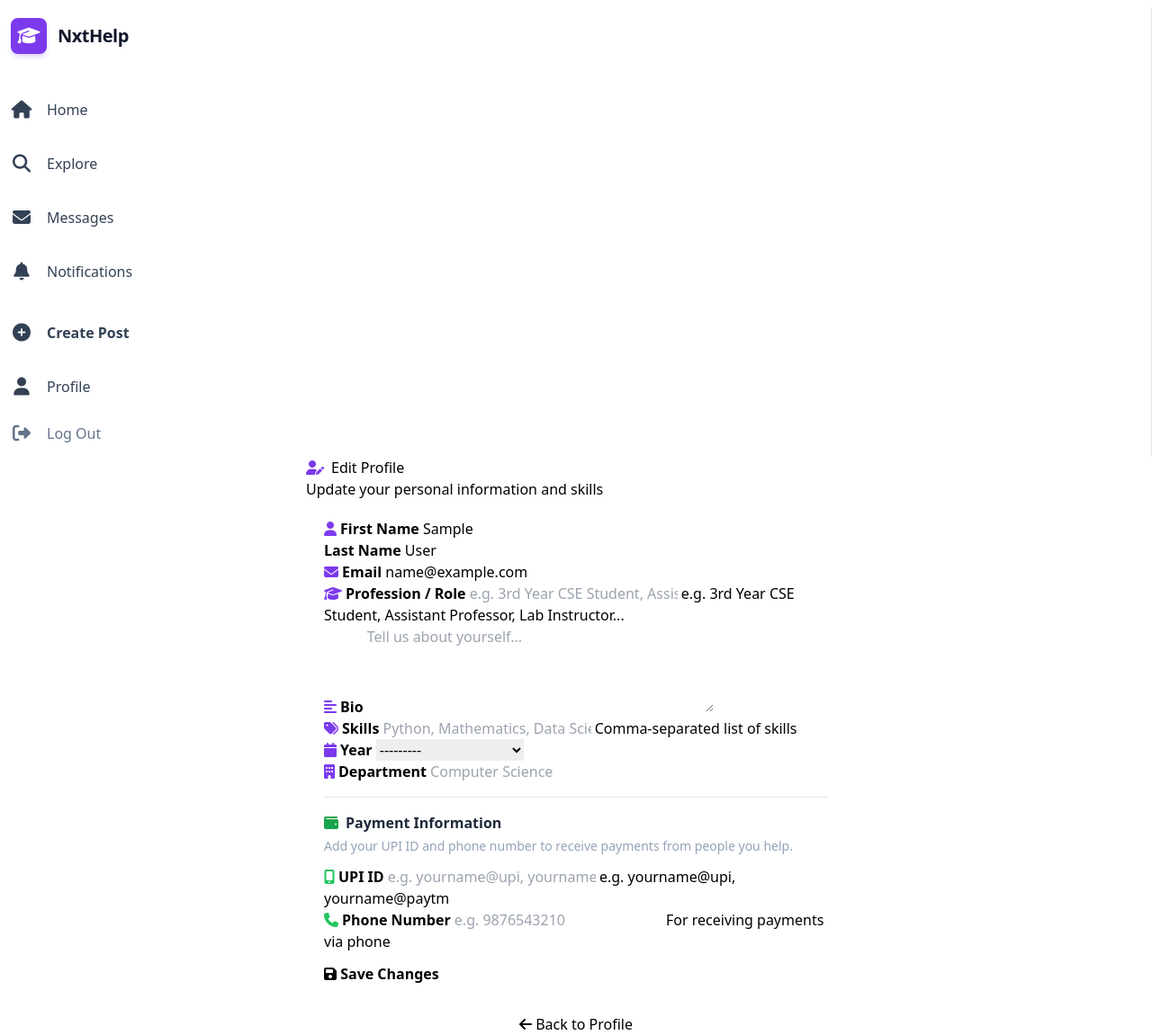
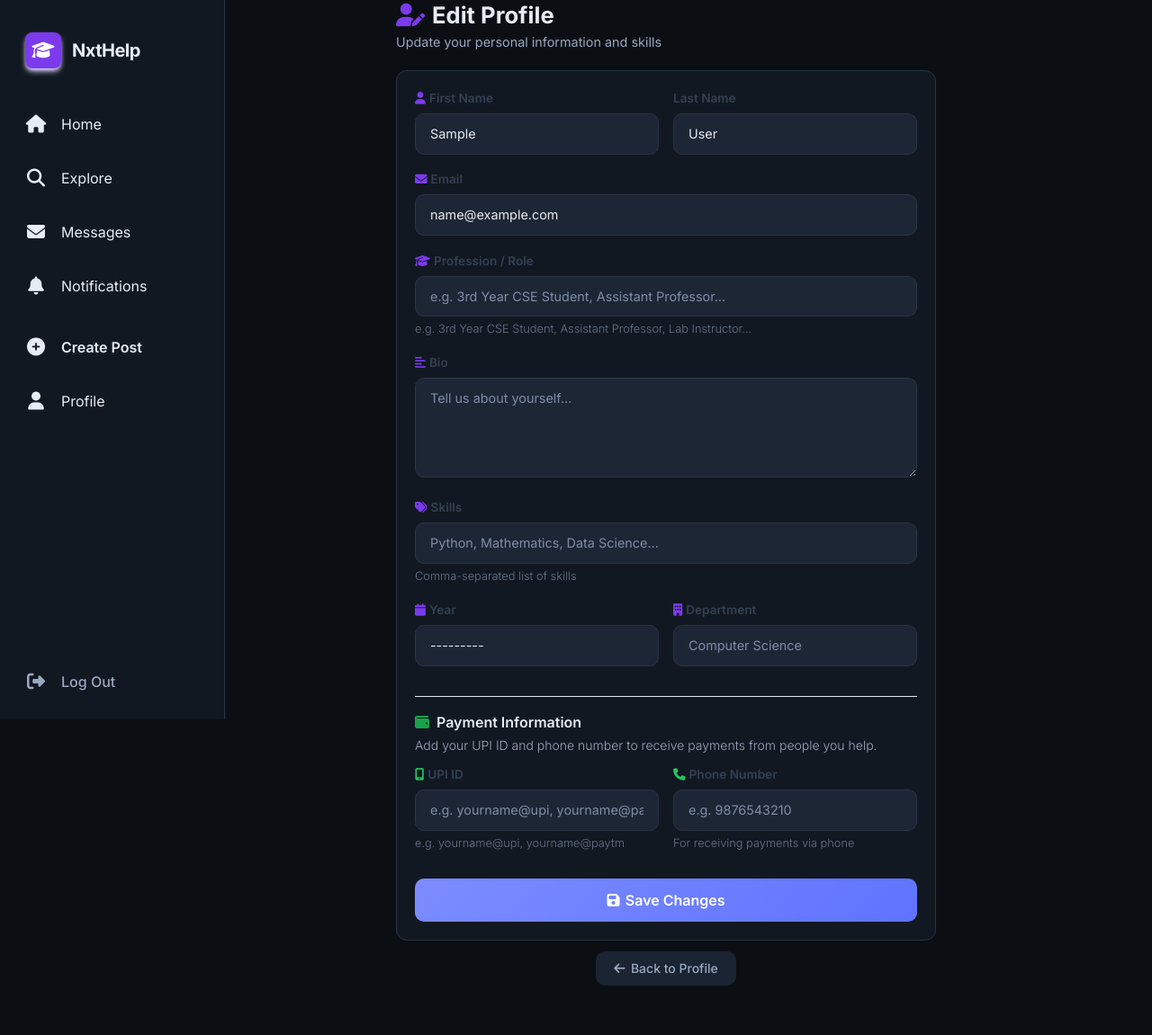
Before and after one commit to NXTSTILE/nxthelp, a Django app: page /profile/edit/ in a window 1280 px wide. Shown: the whole page at 90% size. After the commit the page ends 1096 px from the top, so only its background shows below. Run offline with Django 4.2, Linux system fonts and the light colour scheme; the visitor is signed in with stand-in values (Sample User, id 1); data that the repository does not hold is empty; some libraries are stand-ins or nearby versions.

Commit message:
improvement

```diff
--- a/static/css/style.css
+++ b/static/css/style.css
@@ -2518,3 +2518,239 @@ footer {
     color: var(--green);
     font-size: 0.9rem;
 }
+
+/* ==========================================================================
+   Dark Instagram-like UI Overrides (single source of truth)
+   ========================================================================== */
+
+:root {
+    --ig-bg: #0b0f14;
+    --ig-surface: #121821;
+    --ig-surface-2: #171f2b;
+    --ig-elevated: #1d2635;
+    --ig-border: #2a3446;
+    --ig-text: #e7ecf5;
+    --ig-text-muted: #9aa8bf;
+    --ig-accent: #7c8cff;
+    --ig-accent-2: #5f73ff;
+    --ig-success: #2fbf71;
+    --ig-danger: #ff5c7a;
+}
+
+body.ig-dark {
+    background: var(--ig-bg);
+    color: var(--ig-text);
+}
+
+body.ig-dark a {
+    color: inherit;
+}
+
+/* Shell positioning */
+body.ig-dark .ig-sidebar {
+    background: var(--ig-surface);
+    border-right: 1px solid var(--ig-border);
+}
+
+body.ig-dark .main-content {
+    max-width: 980px;
+}
+
+body.ig-dark .feed-container {
+    max-width: 720px;
+}
+
+body.ig-dark .ig-top-nav,
+body.ig-dark .ig-bottom-nav {
+    background: var(--ig-surface);
+    border-color: var(--ig-border);
+}
+
+/* Shared cards/components */
+body.ig-dark .card,
+body.ig-dark .card-static,
+body.ig-dark .sidebar-card,
+body.ig-dark .auth-card,
+body.ig-dark .request-card,
+body.ig-dark .ig-post,
+body.ig-dark .ig-detail-container,
+body.ig-dark .notification-card,
+body.ig-dark .chat-list-item,
+body.ig-dark .stat-card {
+    background: var(--ig-surface);
+    border-color: var(--ig-border);
+    box-shadow: none;
+}
+
+body.ig-dark .request-card:hover,
+body.ig-dark .ig-post:hover,
+body.ig-dark .chat-list-item:hover,
+body.ig-dark .stat-card:hover,
+body.ig-dark .notification-card:hover {
+    background: var(--ig-surface-2);
+    border-color: #3a4760;
+    transform: translateY(-1px);
+}
+
+/* Typography */
+body.ig-dark .page-title,
+body.ig-dark .detail-title,
+body.ig-dark .request-card-title,
+body.ig-dark .notification-title,
+body.ig-dark .chat-list-name,
+body.ig-dark .ig-detail-title,
+body.ig-dark .ig-post-title,
+body.ig-dark .stat-value {
+    color: var(--ig-text) !important;
+}
+
+body.ig-dark .page-subtitle,
+body.ig-dark .request-card-desc,
+body.ig-dark .notification-message,
+body.ig-dark .notification-time,
+body.ig-dark .detail-description,
+body.ig-dark .ig-detail-description,
+body.ig-dark .ig-meta-label,
+body.ig-dark .meta-item,
+body.ig-dark .poster-info .profession,
+body.ig-dark .chat-list-preview,
+body.ig-dark .stat-label {
+    color: var(--ig-text-muted) !important;
+}
+
+/* Forms */
+body.ig-dark .form-input,
+body.ig-dark .form-control,
+body.ig-dark .ig-input,
+body.ig-dark input[type="text"],
+body.ig-dark input[type="password"],
+body.ig-dark input[type="email"],
+body.ig-dark input[type="number"],
+body.ig-dark input[type="date"],
+body.ig-dark textarea,
+body.ig-dark select {
+    background: var(--ig-elevated);
+    border-color: var(--ig-border);
+    color: var(--ig-text);
+}
+
+body.ig-dark .form-input::placeholder,
+body.ig-dark .form-control::placeholder,
+body.ig-dark .ig-input::placeholder,
+body.ig-dark input::placeholder,
+body.ig-dark textarea::placeholder {
+    color: #7f8da5;
+}
+
+body.ig-dark .form-input:focus,
+body.ig-dark .form-control:focus,
+body.ig-dark .ig-input:focus,
+body.ig-dark input:focus,
+body.ig-dark textarea:focus,
+body.ig-dark select:focus {
+    border-color: var(--ig-accent);
+    box-shadow: 0 0 0 3px rgba(124, 140, 255, 0.18);
+}
+
+/* Buttons and badges */
+body.ig-dark .btn-primary,
+body.ig-dark .ig-btn-primary {
+    background: linear-gradient(135deg, var(--ig-accent), var(--ig-accent-2));
+    color: #fff !important;
+}
+
+body.ig-dark .btn-secondary,
+body.ig-dark .btn-ghost,
+body.ig-dark .filter-tab,
+body.ig-dark .tag {
+    background: #1a2432;
+    color: var(--ig-text-muted) !important;
+    border-color: var(--ig-border);
+}
+
+body.ig-dark .btn-secondary:hover,
+body.ig-dark .btn-ghost:hover,
+body.ig-dark .filter-tab:hover {
+    background: #233045;
+    color: var(--ig-text) !important;
+}
+
+body.ig-dark .filter-tab.active {
+    background: var(--ig-accent);
+    color: #fff !important;
+}
+
+/* Chat */
+body.ig-dark .chat-container,
+body.ig-dark .chat-header,
+body.ig-dark .chat-input-area,
+body.ig-dark #chatMessages {
+    background: var(--ig-surface);
+    border-color: var(--ig-border);
+}
+
+body.ig-dark .chat-bubble.theirs {
+    background: #222d3f;
+    color: var(--ig-text);
+}
+
+body.ig-dark .chat-bubble.mine {
+    background: var(--ig-accent);
+}
+
+/* Hard override Tailwind utility palette used across templates */
+body.ig-dark .bg-white { background: var(--ig-surface) !important; }
+body.ig-dark .bg-slate-50 { background: var(--ig-surface-2) !important; }
+body.ig-dark .bg-slate-100 { background: #202a3a !important; }
+body.ig-dark .bg-slate-900 { background: var(--ig-bg) !important; }
+body.ig-dark .border-slate-100,
+body.ig-dark .border-slate-200,
+body.ig-dark .border-slate-300 { border-color: var(--ig-border) !important; }
+body.ig-dark .text-slate-900,
+body.ig-dark .text-slate-800,
+body.ig-dark .text-slate-700 { color: var(--ig-text) !important; }
+body.ig-dark .text-slate-600,
+body.ig-dark .text-slate-500,
+body.ig-dark .text-slate-400 { color: var(--ig-text-muted) !important; }
+
+/* Landing/auth pages */
+body.ig-dark footer {
+    border-color: var(--ig-border);
+    color: var(--ig-text-muted);
+}
+
+/* Core page positioning refinements */
+body.ig-dark .feed-container {
+    padding: 1.25rem 0.5rem 2rem;
+}
+
+@media (min-width: 768px) {
+    body.ig-dark .feed-container {
+        padding: 1.75rem 0 2.5rem;
+    }
+}
+
+body.ig-dark .chat-header,
+body.ig-dark .chat-input-area {
+    background: var(--ig-surface);
+}
+
+body.ig-dark #chatMessages {
+    min-height: calc(100vh - 240px);
+}
+
+@media (min-width: 768px) {
+    body.ig-dark #chatMessages {
+        min-height: calc(100vh - 260px);
+    }
+}
+
+/* Unified surface tone for status/filters */
+body.ig-dark .filter-tabs,
+body.ig-dark .filters-bar,
+body.ig-dark .ig-search-container,
+body.ig-dark .ig-meta-row,
+body.ig-dark .chat-group-header:hover {
+    background: var(--ig-surface-2);
+    border-color: var(--ig-border);
+}
--- a/templates/base.html
+++ b/templates/base.html
@@ -20,11 +20,12 @@
 
     <!-- HTMX for AJAX interactions -->
     <script src="https://unpkg.com/htmx.org@1.9.11"></script>
+    <link rel="stylesheet" href="{% static 'css/style.css' %}">
 
     {% block extra_head %}{% endblock %}
 </head>
 
-<body hx-boost="true" class="antialiased min-h-screen">
+<body hx-boost="true" class="antialiased min-h-screen ig-dark">
 
     {% if user.is_authenticated %}
     <!-- ─── Desktop Sidebar (Hidden on Mobile) ─── -->
```
Also changed, not shown: chat/templates/chat/chat.html (+4 -4 lines), static/css/pages/create_request.css (+28 -0 lines), static/css/pages/payment.css (+27 -0 lines), static/css/pages/payment_receipt.css (+28 -0 lines).
